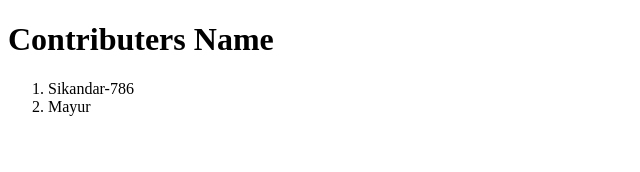
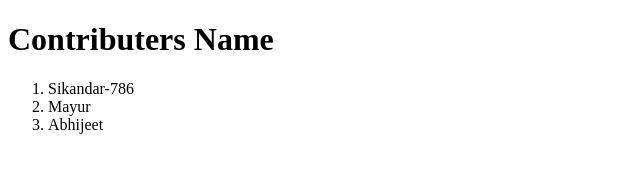
Before and after one commit to sikandar-786/add-your-name, a plain HTML site: page index.html in a window 1280 px wide. Shown: the full height of the page, 0-640 px from the left. Drawn offline with Linux system fonts and the light colour scheme.

Commit message:
Added my name..
Hactoberfest participants Thank you!!!

```diff
--- a/index.html
+++ b/index.html
@@ -12,6 +12,7 @@
 	<ol>
 		<li>Sikandar-786</li>
                 <li>Mayur</li>
+		<li>Abhijeet</li>
 	</ol>
 
 </body>
```
